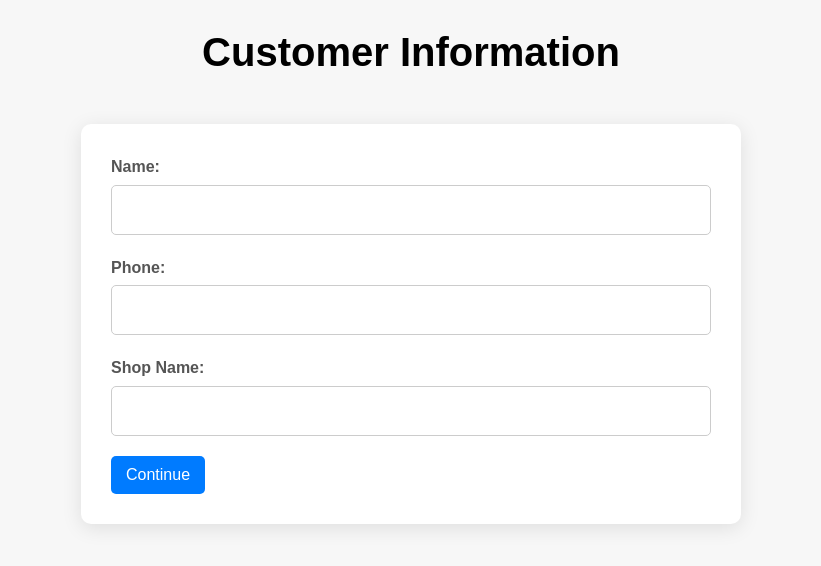
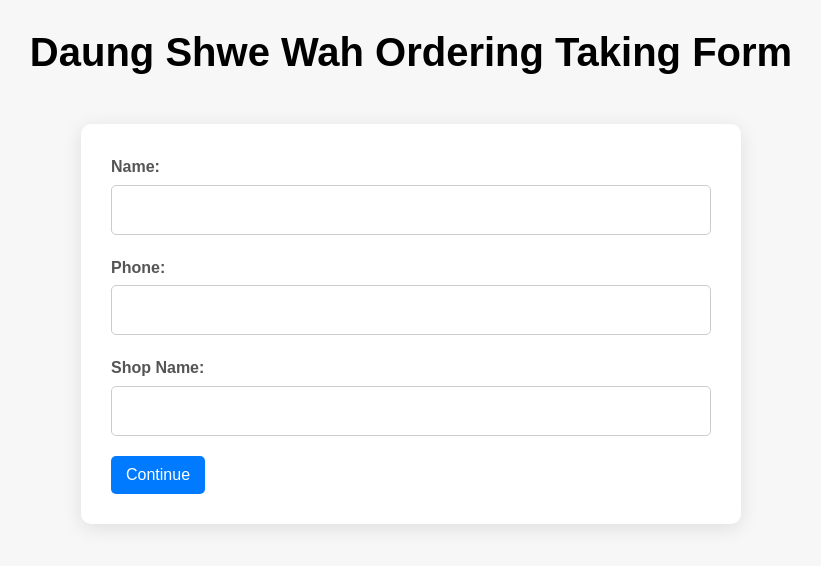
Before and after one commit to amhtut/DSW, a plain HTML site: page orderingform/index.html in a window 1280 px wide. Shown: the whole page, without its empty margins (229-1050 px from the left). Drawn offline with Linux system fonts and the light colour scheme.

Commit message:
Update index.html

```diff
--- a/orderingform/index.html
+++ b/orderingform/index.html
@@ -7,7 +7,7 @@
     <link rel="stylesheet" href="styles.css">
 </head>
 <body>
-    <h1>Customer Information</h1>
+    <h1>Daung Shwe Wah Ordering Taking Form</h1>
     <form id="customerForm">
         <label for="customerName">Name:</label>
         <input type="text" id="customerName" required><br>
```
